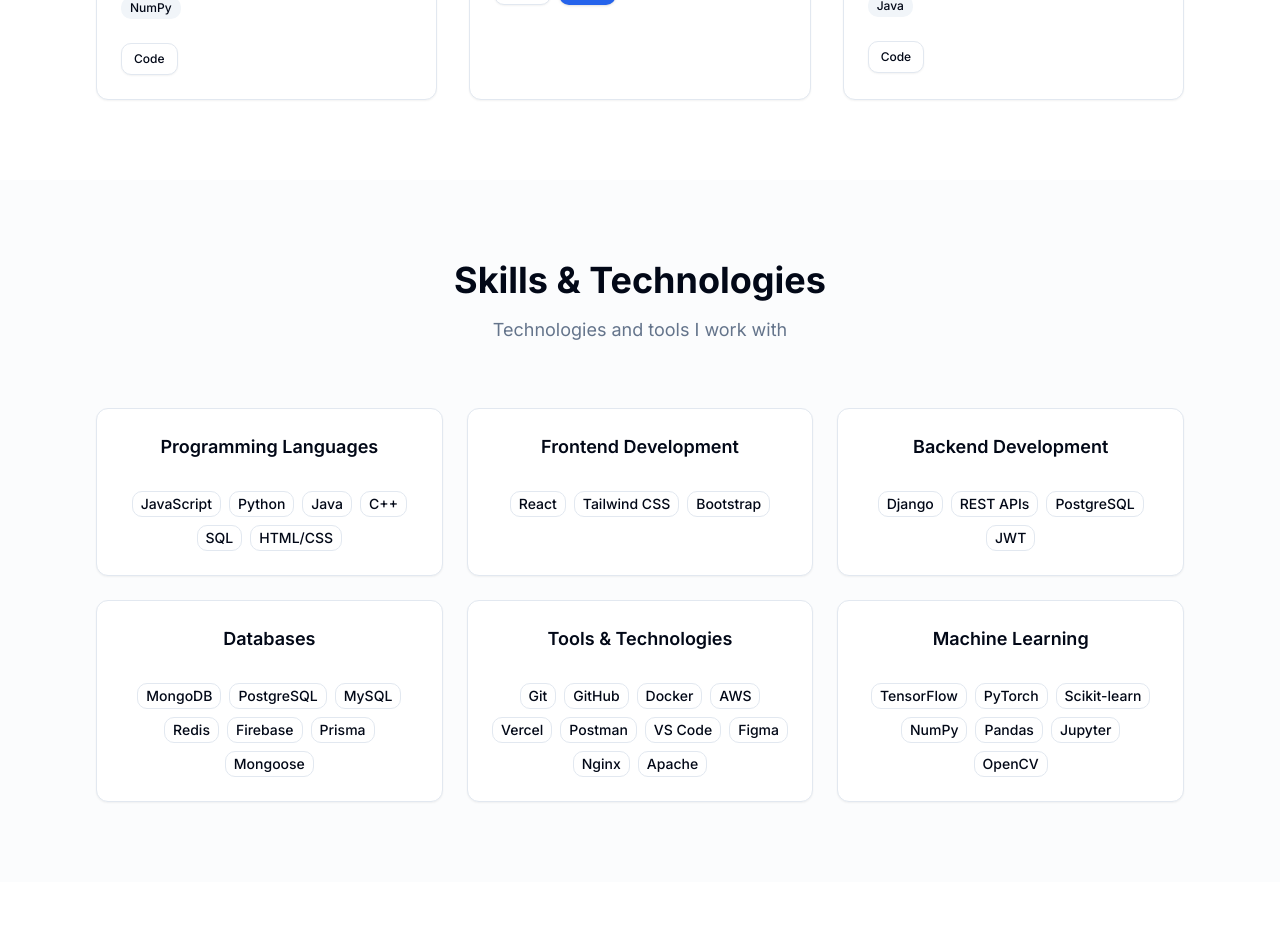
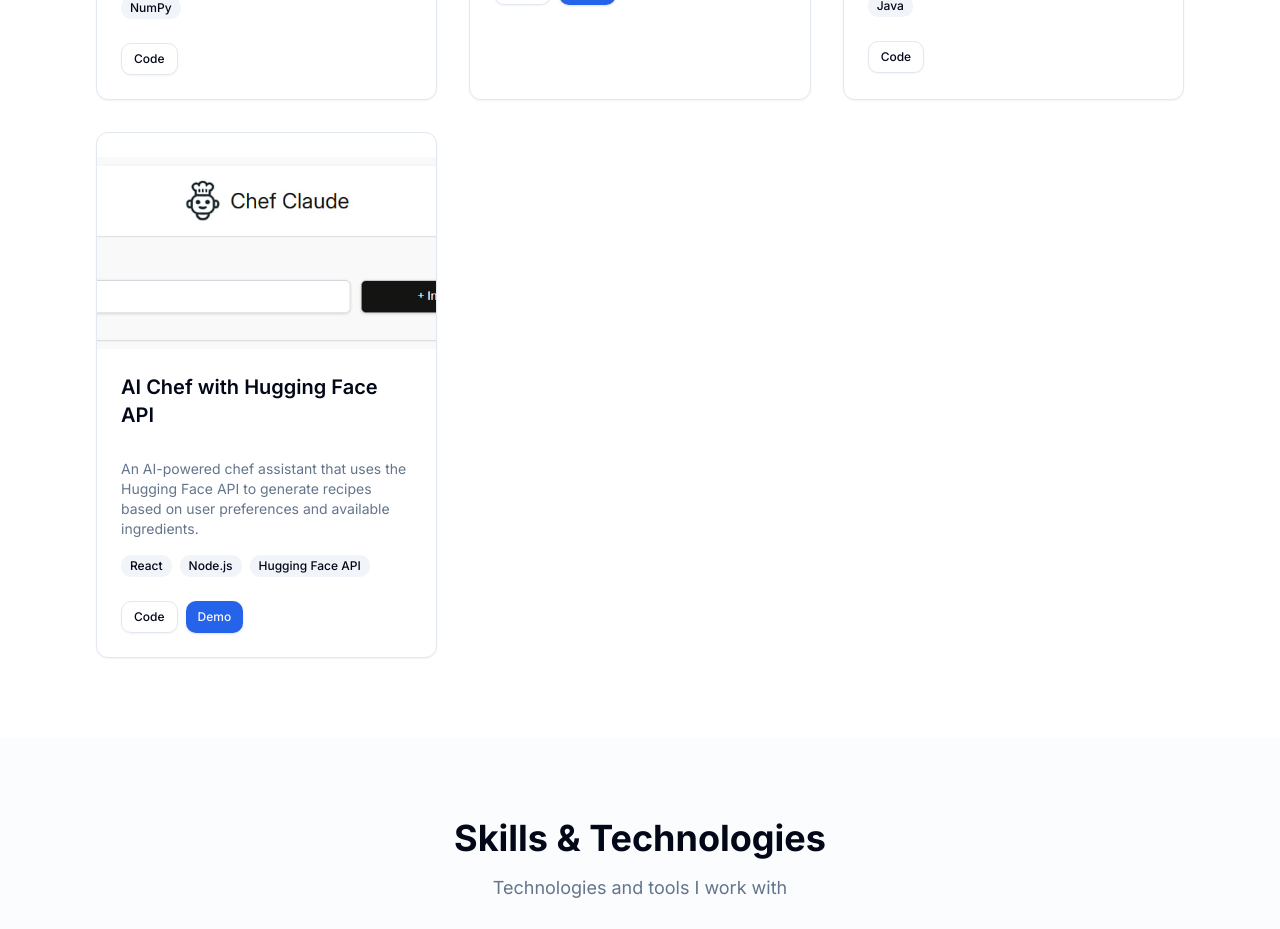
Before and after one commit to misoniwath/portfolio, a Next.js app: page / in a window 1280 px wide. Shown: the part 3020-3949 px from the top of the page. Built offline with nearby package versions, Linux system fonts and the light colour scheme.

Commit message:
add chef project

```diff
--- a/components/projects.tsx
+++ b/components/projects.tsx
@@ -57,6 +57,15 @@
       github: "https://github.com/virakyuthSRUN/Inventory-Management-System",
       demo: undefined,
       image: undefined,
+    },
+    {
+      title: "AI Chef with Hugging Face API",
+      description:
+        "An AI-powered chef assistant that uses the Hugging Face API to generate recipes based on user preferences and available ingredients.",
+      tech: ["React", "Node.js", "Hugging Face API"],
+      github: "https://github.com/misoniwath/ai-chef-stu",
+      demo: "https://ai-chef-stu.vercel.app/",
+      image: "/ai_chef.jpg?height=200&width=400",
     },
   ];
 
```
